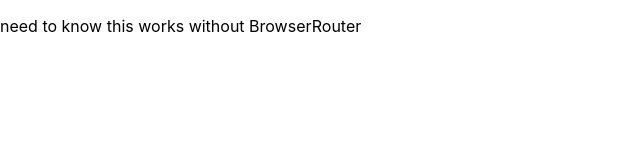
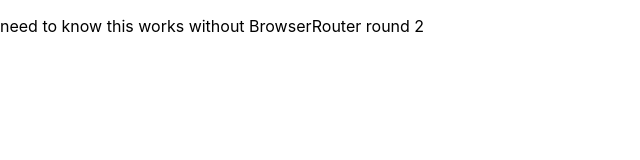
Before and after one commit to VillageCareGitHub/delegateroster, a React (Create React App) app in the folder delegateupload/: page / in a window 1280 px wide. Shown: the top 160 px of the page, without its empty margins (0-640 px from the left). Built offline with nearby package versions, Linux system fonts and the light colour scheme.

Commit message:
changing app.js without browser router 2

```diff
--- a/delegateupload/src/App.js
+++ b/delegateupload/src/App.js
@@ -15,7 +15,7 @@ class App extends Component {
 
       <div>
         <main>
-         <p>need to know this works without BrowserRouter</p>
+         <p>need to know this works without BrowserRouter round 2</p>
         </main>
       </div>
 
```
